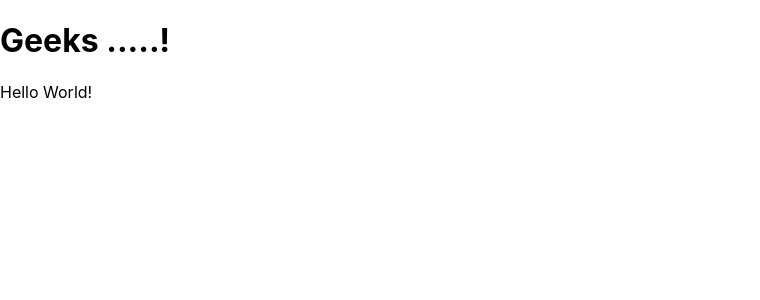
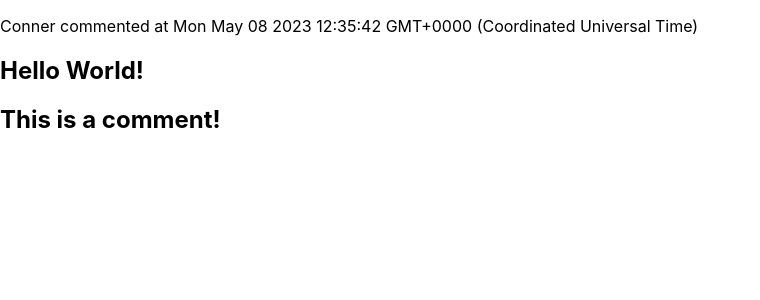
Before and after one commit to neaguolt/ReactCrashCourse, a React (Create React App) app: page / in a window 1280 px wide. Shown: the top 300 px of the page, without its empty margins (0-760 px from the left). Built offline with nearby package versions, Linux system fonts and the light colour scheme.

Commit message:
Comment using props

```diff
--- a/src/App.js
+++ b/src/App.js
@@ -1,17 +1,8 @@
-import { useEffect } from 'react';
 import './App.css';
-import SayHello from './CrashCourse/SayHello';
+import Comment from './CrashCourse/Comment';
 
 const App = () => {
-  useEffect(() => {
-    console.log("Mounting...");
-  });
-  return (
-    <>
-      <h1>Geeks .....!</h1>
-      <SayHello/>
-    </>
-  );
+  return <Comment />
 }
 
 export default App;
--- /dev/null
+++ b/src/CrashCourse/Comment.js
@@ -0,0 +1,17 @@
+export default function Comment() {
+    return (
+        <AddCom usern= "Conner" time={(new Date()).toString()}>
+            <h1>Hello World!</h1>
+            <h2>This is a comment!</h2>
+        </AddCom>
+    )
+}
+
+function AddCom({usern, time, children}) {
+    return (
+        <section>
+            <p>{usern} commented at {time}</p>
+            {children}
+        </section>
+    )
+}
```
